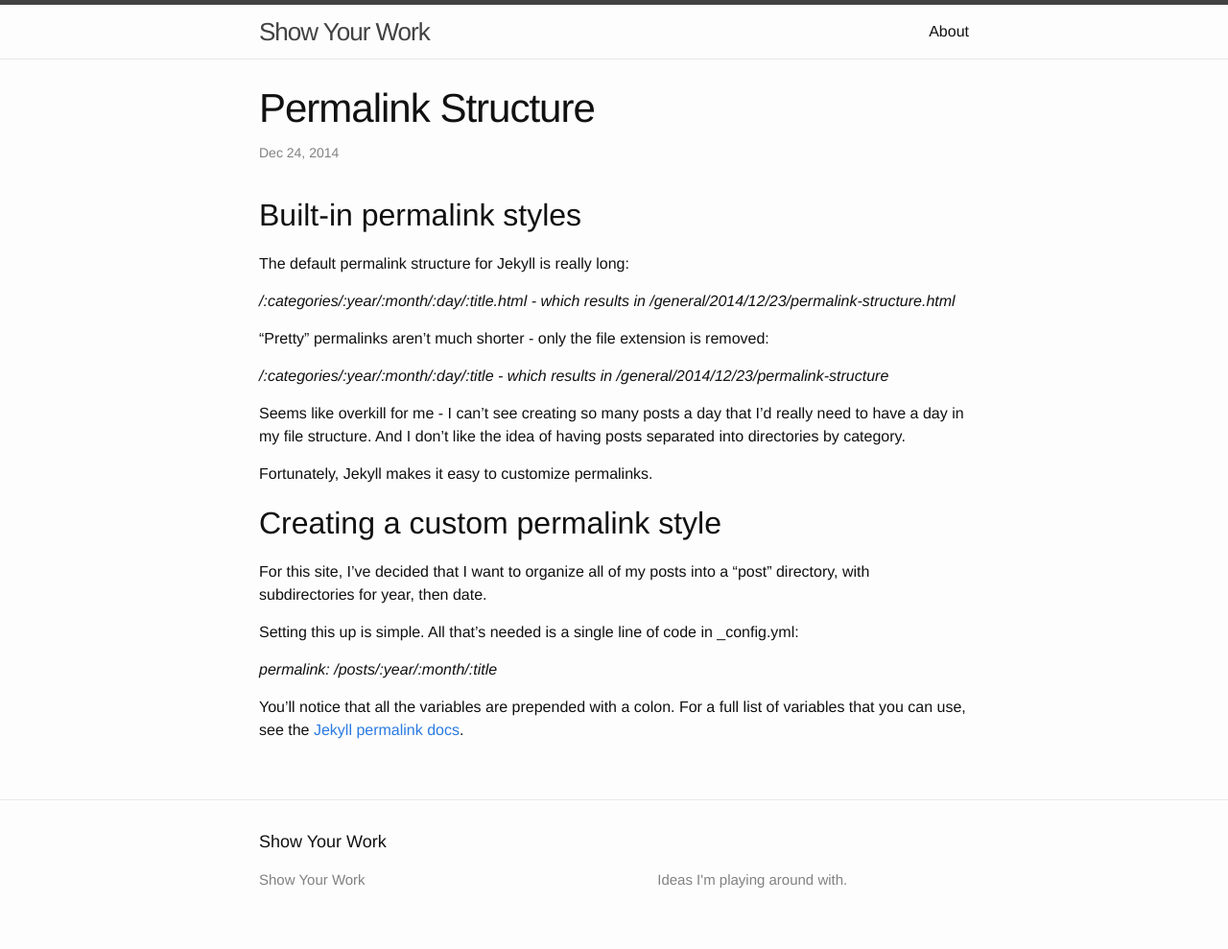
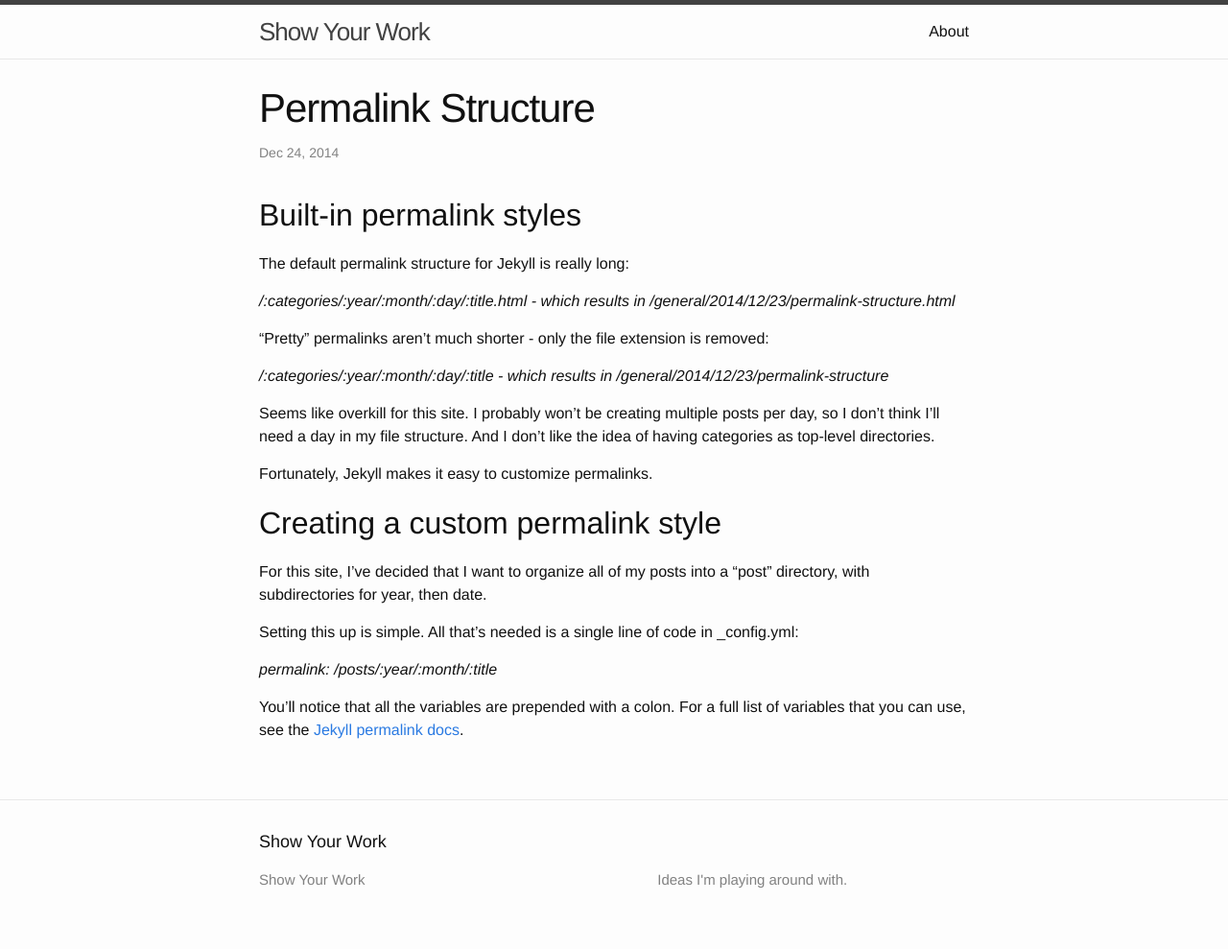
Before and after one commit to khealy/khealy.github.io, a Jekyll site: the page built from _posts/2014-12-24-permalink-structure.markdown, in a window 1280 px wide. Shown: the whole page at 96% size. Built offline with Jekyll 4.4.1, drawn with Linux system fonts in a browser that asks for light colours.

Commit message:
Edited post

```diff
--- a/_posts/2014-12-24-permalink-structure.markdown
+++ b/_posts/2014-12-24-permalink-structure.markdown
@@ -14,7 +14,7 @@ The default permalink structure for Jekyll is really long:
 
 */:categories/:year/:month/:day/:title - which results in /general/2014/12/23/permalink-structure*
 
-Seems like overkill for me - I can't see creating so many posts a day that I'd really need to have a day in my file structure. And I don't like the idea of having posts separated into directories by category.
+Seems like overkill for this site. I probably won't be creating multiple posts per day, so I don't think I'll need a day in my file structure. And I don't like the idea of having categories as top-level directories.
 
 
 Fortunately, Jekyll makes it easy to customize permalinks.
```
